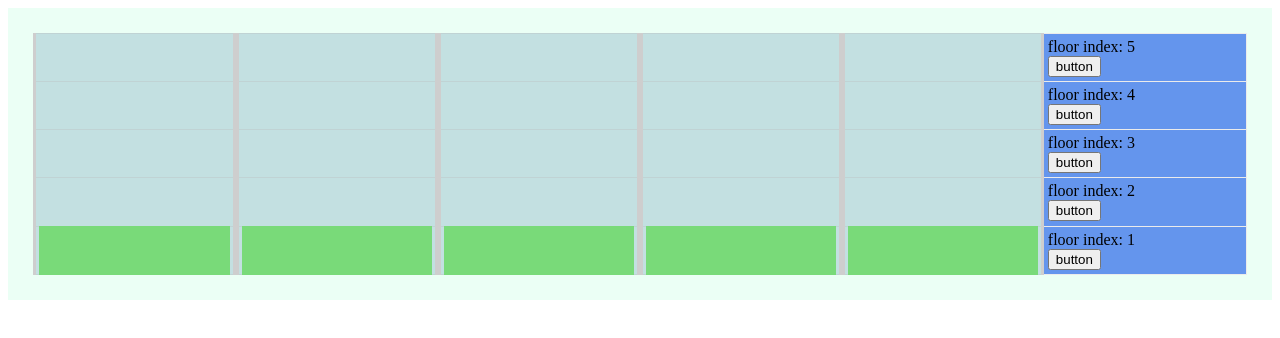
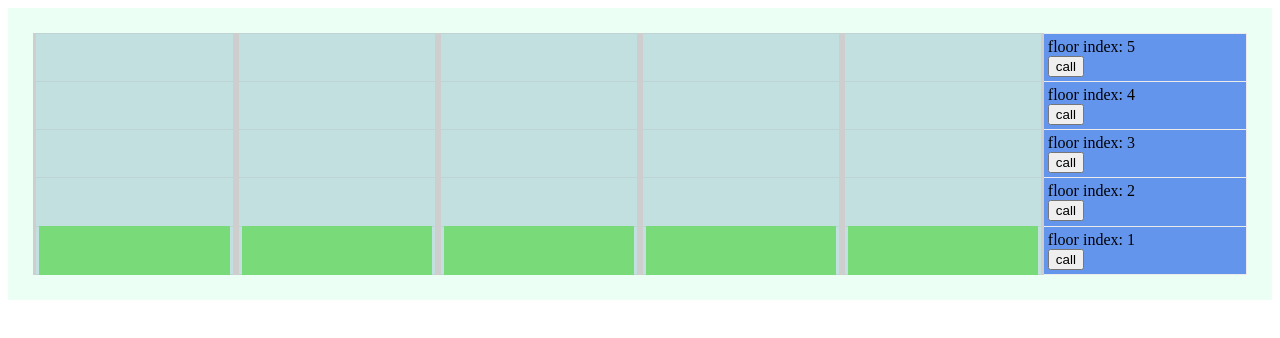
Before and after one commit to dpetrouk/lift-emulator, a Vue app: page / in a window 1280 px wide. Shown: the top 338 px of the page. Built offline with nearby package versions, Linux system fonts and the light colour scheme.

Commit message:
feat: call available lift on selected floor

```diff
--- a/src/Components/Building.vue
+++ b/src/Components/Building.vue
@@ -1,17 +1,35 @@
 <script setup>
-import { floorsCount, liftShaftsCount } from '../buildingConfig.js';
+import { ref } from 'vue';
+import { liftShaftsCount, floorsCount } from '../buildingConfig.js';
+import lifts from '../store.js';
+import LiftShaft from './LiftShaft.vue';
 import Floor from './Floor.vue';
-import LiftShaft from './LiftShaft.vue';
 
+const liftShaftsRefs = ref([]);
+const moveLift = (selectedLiftId, targetFloor) => {
+  liftShaftsRefs.value[selectedLiftId - 1].changeCurrentFloor(targetFloor);
+};
+
+const processLiftCall = (targetFloor) => {
+  if (lifts.isLiftOnTargetFloor(targetFloor)) {
+    return;
+  }
+  const selectedLiftId = lifts.selectProperLift(targetFloor);
+  if (!selectedLiftId) {
+    return;
+  }
+  moveLift(selectedLiftId, targetFloor);
+};
 </script>
 
 <template>
   <div class="building">
     <div class="lift-shafts">
       <LiftShaft
-        v-for="liftShaft in liftShaftsCount"
-        :key="liftShaft"
-        :liftShaftIndex="liftShaft"
+        v-for="liftShaftIndex in liftShaftsCount"
+        :key="liftShaftIndex"
+        :liftShaftIndex="liftShaftIndex"
+        ref="liftShaftsRefs"
       />
     </div>
     <div class="floors">
@@ -19,6 +37,7 @@ import LiftShaft from './LiftShaft.vue';
         v-for="floorIndex in floorsCount"
         :key="floorIndex"
         :floorIndex="floorIndex"
+        @call-lift="processLiftCall"
       />
     </div>
   </div>
--- a/src/Components/Floor.vue
+++ b/src/Components/Floor.vue
@@ -8,7 +8,7 @@ defineProps(['floorIndex']);
   <div class="floor">
     <div class="lift-control-panel">
       <div>floor index: {{ floorIndex }}</div>
-      <button>button</button>
+      <button @click="$emit('callLift', floorIndex)">call</button>
     </div>
   </div>
 </template>
--- a/src/Components/LiftShaft.vue
+++ b/src/Components/LiftShaft.vue
@@ -1,27 +1,32 @@
 <script setup>
 import { ref } from 'vue';
 import { floorsCount } from '../buildingConfig.js';
+import lifts from '../store.js';
 import LiftCabin from './LiftCabin.vue';
 
 const { abs } = Math;
 
-defineProps(['liftShaftIndex']);
+const props = defineProps(['liftShaftIndex']);
 
-const currentFloor = ref(1);
+const liftState = lifts.selectLiftState(props.liftShaftIndex);
+
+const currentFloor = ref(liftState.currentFloor);
 const floorsDifference = ref(0);
 
 const liftCabinIsFlickering = ref(false);
 
-const changeCurrentFloor = (floor) => {
-  floorsDifference.value = floor - currentFloor.value;
+const changeCurrentFloor = (selectedFloor) => {
+  liftState.setIsAvailable(false);
+  floorsDifference.value = selectedFloor - currentFloor.value;
 
   setTimeout(() => {
     floorsDifference.value = 0;
-    currentFloor.value = floor;
+    currentFloor.value = selectedFloor;
     liftCabinIsFlickering.value = true;
     setTimeout(() => {
       liftCabinIsFlickering.value = false;
-      // лифт становится свободен
+      liftState.setCurrentFloor(selectedFloor);
+      liftState.setIsAvailable(true);
     }, 3000);
   }, abs(floorsDifference.value) * 1000);
 };
@@ -35,6 +40,8 @@ const generateRandomFloorNumber = () => {
 };
 
 const moveLift = () => changeCurrentFloor(generateRandomFloorNumber());
+
+defineExpose({ changeCurrentFloor });
 </script>
 
 <template>
@@ -44,7 +51,7 @@ const moveLift = () => changeCurrentFloor(generateRandomFloorNumber());
         'lift-cabin-position': true,
         'lift-cabin-flickering': liftCabinIsFlickering,
       }"
-      :style="{ transform: `translateY(${floorsDifference * (-100) + '%'})` }"
+      :style="{ transform: `translateY(${floorsDifference * 100 * (-1) + '%'})` }"
       :onclick="moveLift"
     />
   </div>
--- /dev/null
+++ b/src/store.js
@@ -0,0 +1,34 @@
+import { liftShaftsCount } from './buildingConfig.js';
+
+const lifts = {
+  items: Array(liftShaftsCount)
+    .fill({
+      isAvailable: true,
+      setIsAvailable(value) { this.isAvailable = value; },
+      currentFloor: 1,
+      setCurrentFloor(value) { this.currentFloor = value; },
+    })
+    .map((lift, index) => ({ ...lift, id: index + 1 })),
+  getAvailableLifts() {
+    return this.items.filter((lift) => lift.isAvailable);
+  },
+  isLiftOnTargetFloor(targetFloor) {
+    return !!this.items.find((lift) => lift.currentFloor === targetFloor);
+  },
+  selectProperLift(targetFloor) {
+    const availableLifts = this.getAvailableLifts();
+    let minDistance = Infinity;
+    let closestLiftId = null;
+    availableLifts.forEach((lift) => {
+      const currentLiftDistance = Math.abs(lift.currentFloor - targetFloor);
+      if (currentLiftDistance < minDistance) {
+        minDistance = currentLiftDistance;
+        closestLiftId = lift.id;
+      }
+    });
+    return closestLiftId;
+  },
+  selectLiftState(liftShaftIndex) { return this.items[liftShaftIndex - 1]; },
+};
+
+export default lifts;
```
